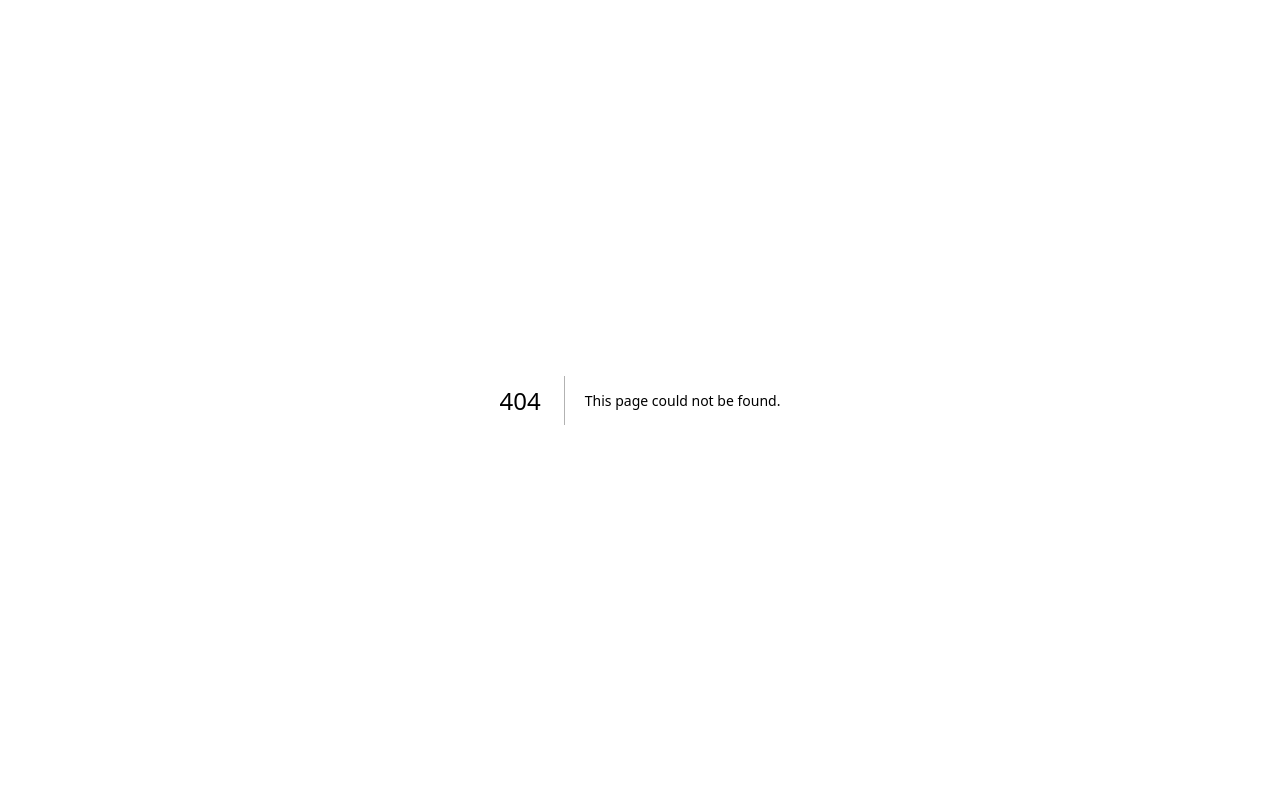
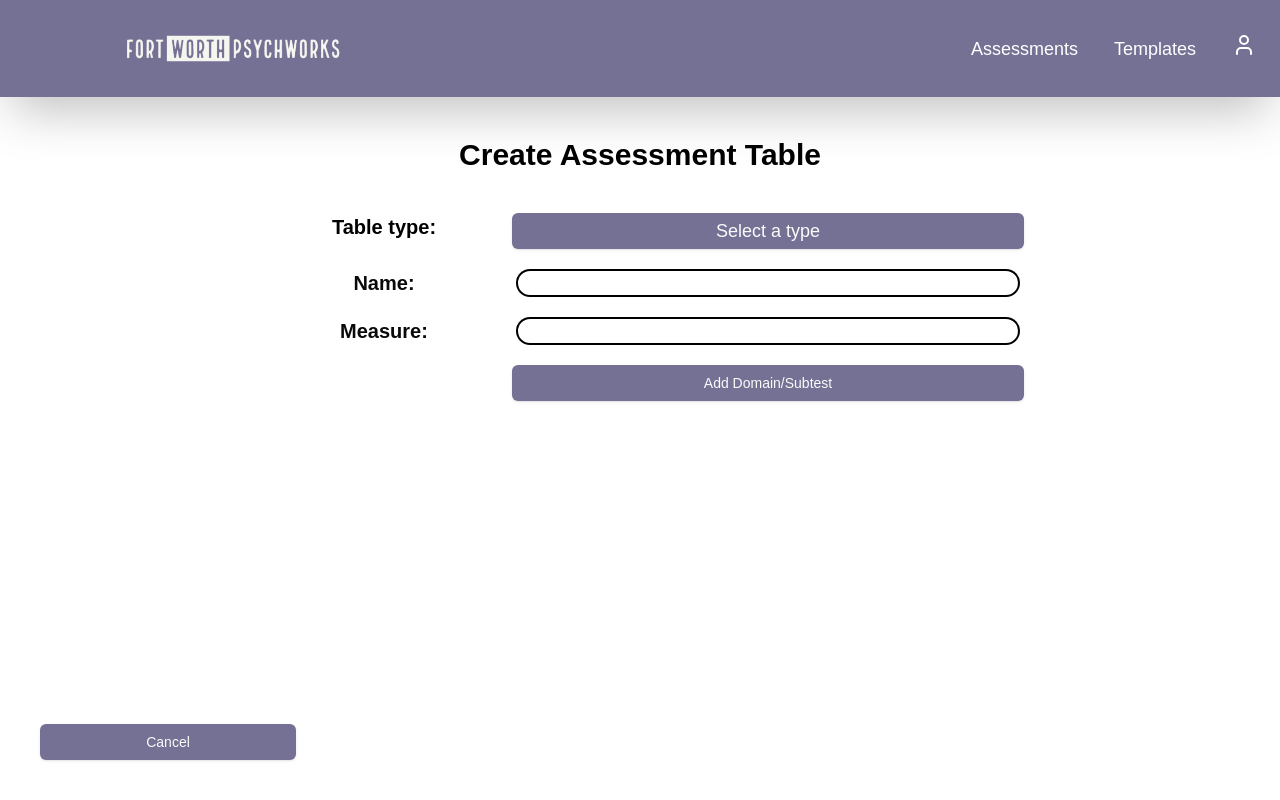
Before and after one commit to Psych-Works/PsychWorks, a Next.js app in the folder psycworks/: page /create-assessment in a window 1280 px wide. Before the commit this address had no page. Built offline with nearby package versions, Linux system fonts and the light colour scheme.

Commit message:
the front page for create an assessment

```diff
--- /dev/null
+++ b/psycworks/app/(main)/create-assessment/page.tsx
@@ -0,0 +1,22 @@
+import {Button} from "@/components/ui/button";
+import CreateAssessmentHeader from "@/components/create-assessment/create-assessment-header";
+import CreateAssessmentField from "@/components/create-assessment/create-assessment-field";
+
+export default function CreateAssessmentPage() {
+    return (
+        <div className="space-y-20">
+            <div className={"flex-col items-center justify-items-center"}>
+                <CreateAssessmentHeader/>
+                <CreateAssessmentField name={'Name'} type={'text'}/>
+                <CreateAssessmentField name={'Measure'} type={'text'}/>
+                <div className={'grid grid-cols-5 w-full'}>
+                    <Button className={'col-start-3 col-span-2'}>Add Domain/Subtest</Button>
+                </div>
+                <div className={'grid grid-cols-5 w-full fixed bottom-10 left-10'}>
+                    <Button className={'col-start-1 col-span-1'}>Cancel</Button>
+                </div>
+            </div>
+
+        </div>
+    );
+}
--- /dev/null
+++ b/psycworks/components/create-assessment/create-assessment-field.tsx
@@ -0,0 +1,11 @@
+import React from 'react'
+
+const CreateAssessmentField = ({name, type}: {name: string, type: string}) => {
+    return (
+        <div className={'grid grid-cols-5 my-5 w-full'}>
+            <p className={"col-start-2 col-end-3 text-xl font-extrabold justify-self-center"}>{name}:</p>
+            <input type={type} className={'border-2 border-black border-solid mx-1 px-2 rounded-2xl text max-w-full max-h-full col-start-3 col-span-2'}/>
+        </div>
+    )
+}
+export default CreateAssessmentField
--- /dev/null
+++ b/psycworks/components/create-assessment/create-assessment-header.tsx
@@ -0,0 +1,54 @@
+'use client'
+
+import {
+    DropdownMenu,
+    DropdownMenuContent,
+    DropdownMenuGroup, DropdownMenuItem,
+    DropdownMenuLabel,
+    DropdownMenuTrigger
+} from "@/components/ui/dropdown-menu";
+import {Button} from "@/components/ui/button";
+import {useState} from "react";
+
+export default function CreateAssessmentHeader(){
+    const [selectedItem, setSelectedItem] = useState(null);
+    // @ts-expect-error type any
+    const select = (item) => {
+        setSelectedItem(item);
+    }
+    const types = [ // will get this from server
+        {id: 1, label: 'Type 1'},
+        {id: 2, label: 'Type 2'},
+        {id: 3, label: 'Type 3'}
+    ];
+
+    return (
+        <>
+            <div className="grid grid-cols-5 w-full">
+                <div className="col-span-full my-10 text-black text-3xl font-extrabold justify-self-center">
+                    Create Assessment Table
+                </div>
+
+                <p className={"col-start-2 col-end-3 mx-10 text-black font-extrabold text-xl" +
+                    " justify-self-center"}>Table type:</p>
+                <p className={'col-start-3 col-end-5 w-full'}>
+                    <DropdownMenu>
+                        <DropdownMenuTrigger asChild>
+                            <Button className={'w-full text-lg'}>{selectedItem || 'Select a type'}</Button>
+                        </DropdownMenuTrigger>
+                        <DropdownMenuContent className={"w-56"}>
+                            <DropdownMenuLabel>Table types</DropdownMenuLabel>
+                            <DropdownMenuGroup>
+                                {types.map((item) => (
+                                    <DropdownMenuItem key={item.id} onSelect={() => select(item.label)}>
+                                        {item.label}
+                                    </DropdownMenuItem>
+                                ))}
+                            </DropdownMenuGroup>
+                        </DropdownMenuContent>
+                    </DropdownMenu>
+                </p>
+            </div>
+        </>
+    )
+}
```
